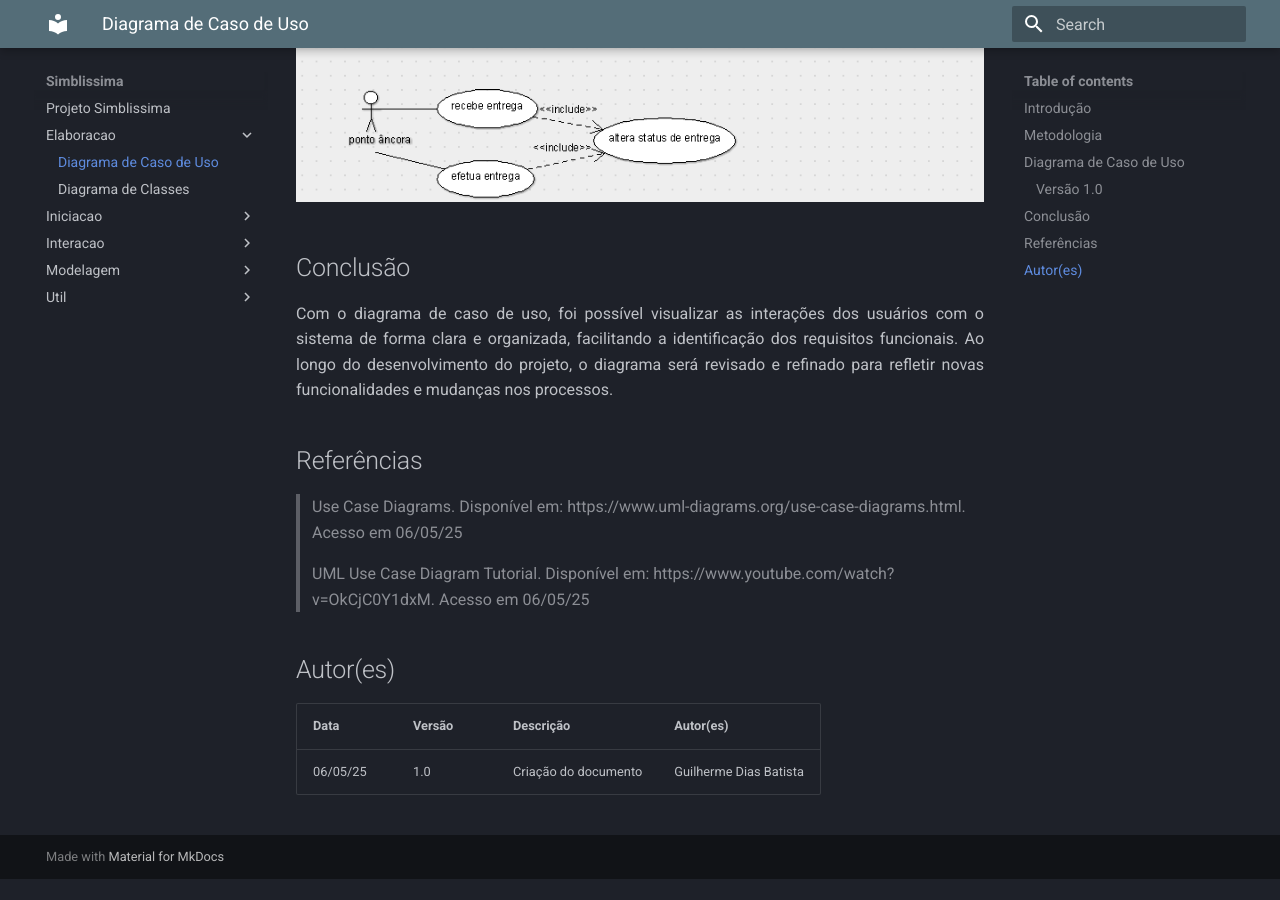
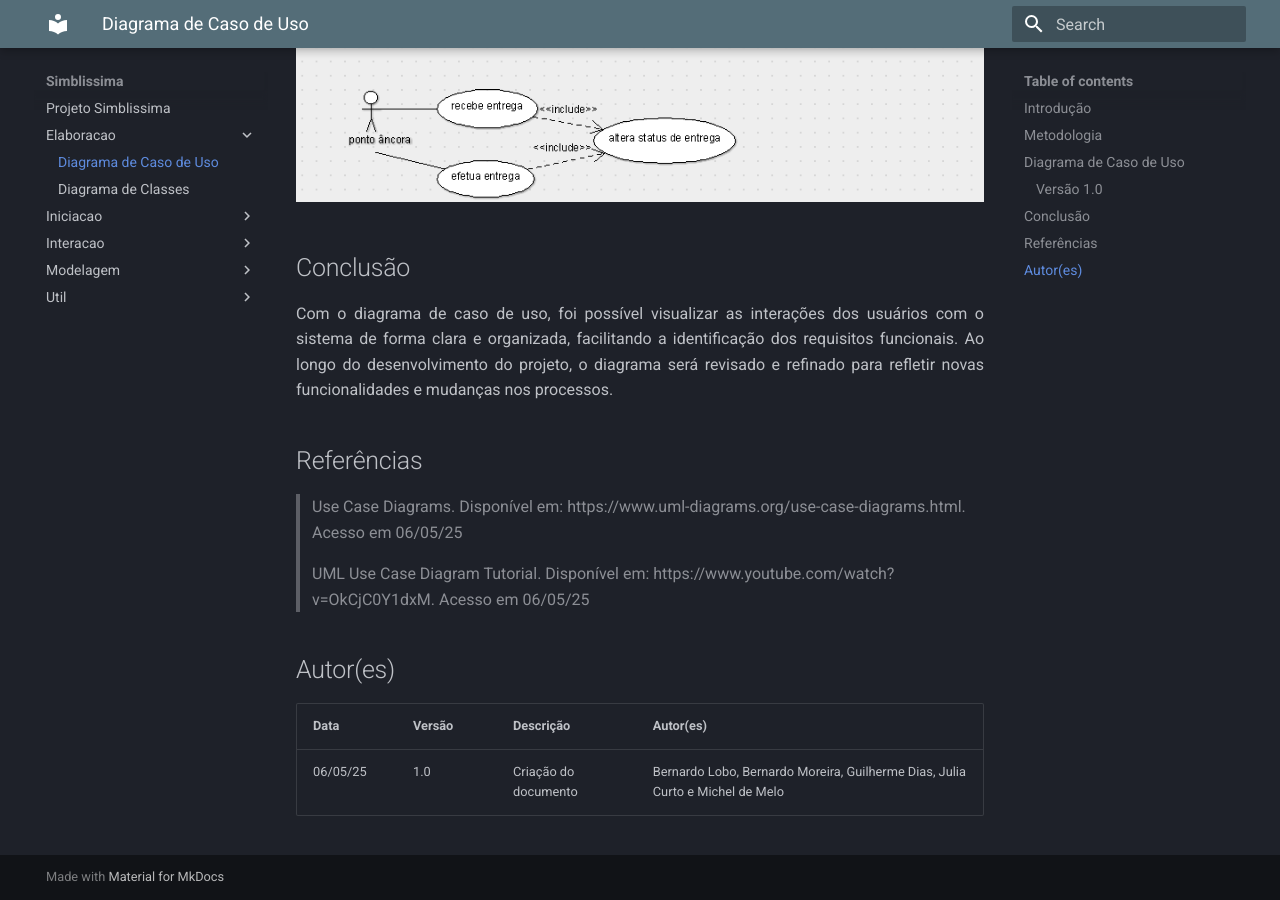
Before and after one commit to Projetos-de-Extensao/PBE_25.1_8001_II_Simblissima, an MkDocs documentation site: the page built from docs/elaboracao/diagrama_de_casos_de_uso.md, in a window 1280 px wide and 900 px high, scrolled down 1056 px. Built offline with MkDocs 1.6.1 and Material for MkDocs 9.7.7, drawn with Linux system fonts in a browser that asks for light colours; before the commit the page ends 1935 px from its top, so only the background shows below that.

Commit message:
Update authors in use case and class diagrams documentation

```diff
--- a/docs/elaboracao/diagrama_de_casos_de_uso.md
+++ b/docs/elaboracao/diagrama_de_casos_de_uso.md
@@ -47,4 +47,4 @@ Com o diagrama de caso de uso, foi possível visualizar as interações dos usu
 
 | Data | Versão | Descrição | Autor(es) |
 | -- | -- | -- | -- |
-| 06/05/25 | 1.0 | Criação do documento | Guilherme Dias Batista |
+| 06/05/25 | 1.0 | Criação do documento | Bernardo Lobo, Bernardo Moreira, Guilherme Dias, Julia Curto e Michel de Melo |
```
Also changed, not shown: docs/elaboracao/diagrama_de_classes.md (+1 -1 lines).
